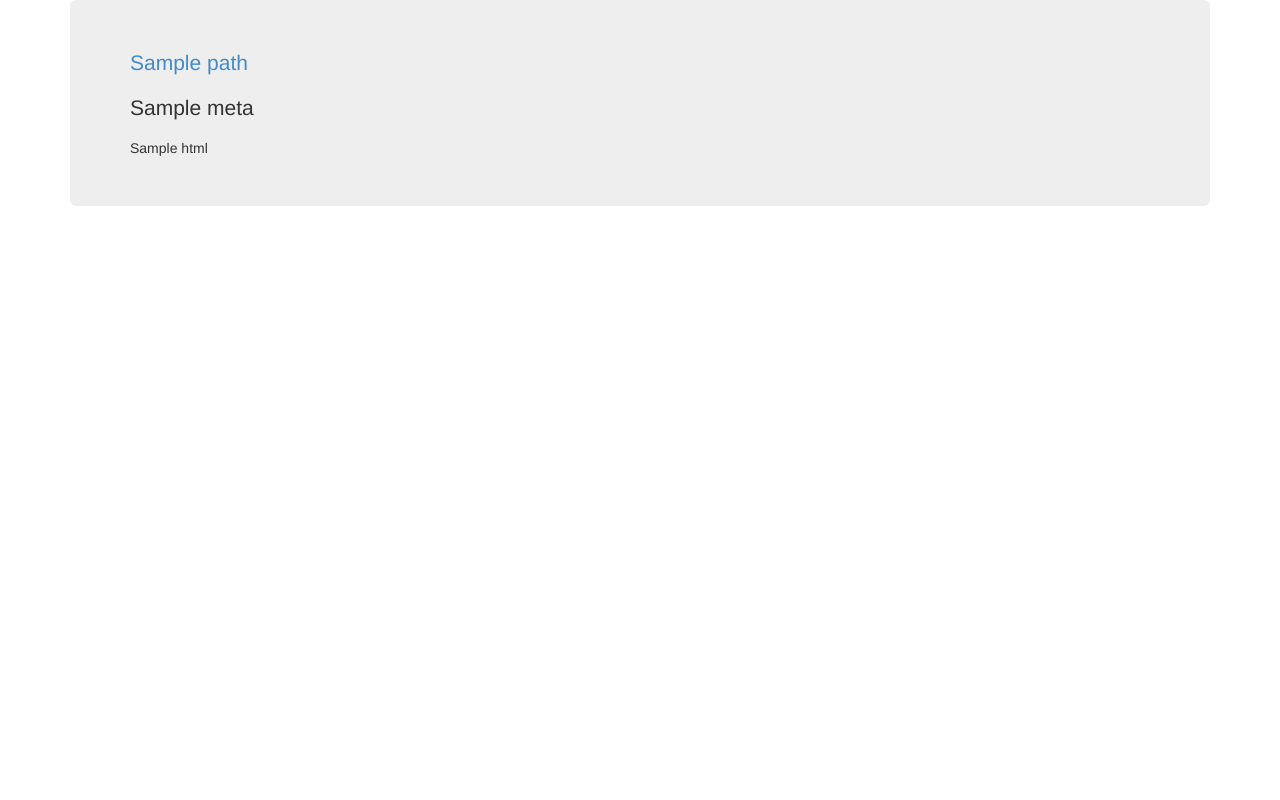
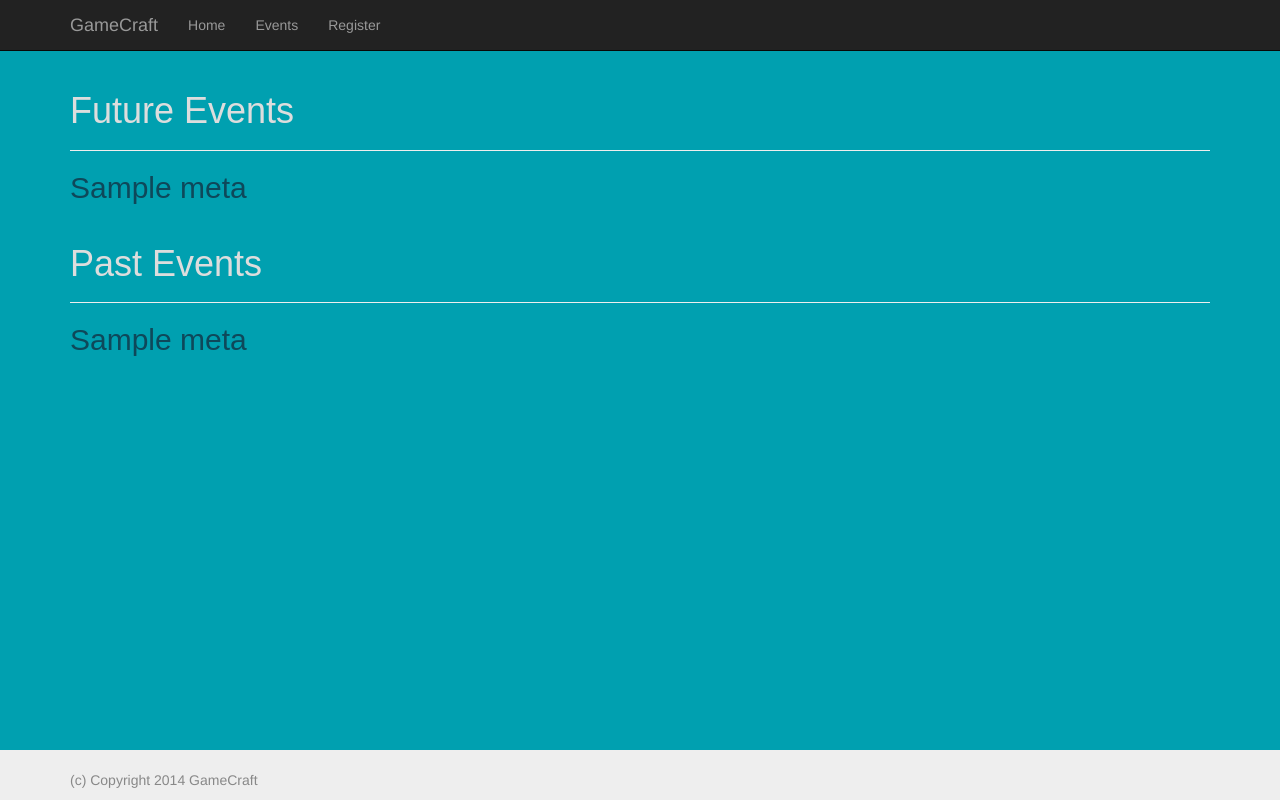
Before and after one commit to gamecraft-it/gamecraft-it-py, a Flask app: template gamecraft/templates/events.html in a window 1280 px wide. Run offline with Flask 2, Linux system fonts and the light colour scheme; the template is opened without the code that fills it: most values are stand-ins (such as "Sample title", 1, 10 or a date in 2020); some libraries are stand-ins or nearby versions.

Commit message:
Continuing to hack on design

```diff
--- a/gamecraft/static/css/gamecraft.css
+++ b/gamecraft/static/css/gamecraft.css
@@ -1,4 +1,29 @@
-.frontpage .navbar {
+h1, h2, h3, h4, h5, h6 {
+    font-family: "nasalization",sans-serif;
+}
+
+/*Sticky footer from http://getbootstrap.com/examples/sticky-footer/*/
+html {
+    position: relative;
+    min-height: 100%;
+}
+
+body {
+    background-color: #aaa;
+    margin-bottom: 60px;
+}
+
+footer {
+    position: absolute;
+    bottom: 0;
+    width: 100%;
+    height: 50px;
+    padding-top: 20px;
+    color: #888;
+    background-color: #eee;
+}
+
+.navbar {
     margin-bottom: 0;
 }
 
@@ -47,3 +72,12 @@
     width: 128px;
     height: 128px;
 }
+
+.eventpage {
+    color: #ddd;
+    background-color: #00A0B0;
+}
+
+.eventpage a {
+    color: #0E485A;
+}
--- a/gamecraft/templates/base.html
+++ b/gamecraft/templates/base.html
@@ -5,6 +5,9 @@
     <meta http-equiv="X-UA-Compatible" content="IE=edge">
     <meta name="viewport" content="width=device-width, initial-scale=1">
     <title>{% block title %}GameCraft{% endblock %}</title>
+
+    <script type="text/javascript" src="//use.typekit.net/fwl3lfi.js"></script>
+    <script type="text/javascript">try{Typekit.load();}catch(e){}</script>
 
     <!-- Bootstrap -->
     <link href="{{ url_for('static', filename='css/bootstrap.min.css') }}" rel="stylesheet">
@@ -17,10 +20,11 @@
     <![endif]-->
 
     <link rel="shortcut icon" href="{{ url_for('static', filename='img/gamecraft-logo-64x64.png') }}"/>
+    <link href="{{ url_for('static', filename='css/gamecraft.css') }}" rel="stylesheet">
     {% block head %}{% endblock %}
   </head>
   <body class="{% block body_class %}{% endblock %}">
-    {% block content %}{% endblock %}
+    {% block body %}{% endblock %}
 
     {% block script %}
     <script src="https://code.jquery.com/jquery.js"></script>
--- /dev/null
+++ b/gamecraft/templates/common.html
@@ -0,0 +1,11 @@
+{% extends "base.html" %}
+
+{% block body %}
+
+{% include "navbar.html" %}
+
+{% block content %}{% endblock %}
+
+{% include "footer.html" %}
+
+{% endblock %}
--- a/gamecraft/templates/events.html
+++ b/gamecraft/templates/events.html
@@ -1,15 +1,28 @@
-{% extends "base.html" %}
+{% extends "common.html" %}
+
 {% block title %}GameCraft Events{% endblock %}
 
+{% block body_class %}eventpage{% endblock %}
+
 {% block content %}
+
 <div class="container">
-{% for event in events %}
-  <div class="jumbotron">
-    <p><a href="{{ url_for('view_event', event=event.path) }}">{{event.path}}</a></p>
-    <p>{{event.meta}}</p>
-    <div>
-      {{event.html | safe}}
-    </div>
+
+<div class="page-header">
+  <h1>Future Events</h1>
+</div>
+
+{% for event in future_events %}
+  <h2><a href="{{ url_for('view_event', event=event.path) }}">{{event.meta.title}}</a></h2>
 {% endfor %}
+
+<div class="page-header">
+  <h1>Past Events</h1>
+</div>
+
+{% for event in past_events %}
+  <h2><a href="{{ url_for('view_event', event=event.path) }}">{{event.meta.title}}</a></h2>
+{% endfor %}
+
 </div>
 {% endblock %}
--- /dev/null
+++ b/gamecraft/templates/footer.html
@@ -0,0 +1,5 @@
+<footer>
+  <div class="container">
+    <p>(c) Copyright 2014 GameCraft</p>
+  </div>
+</footer>
--- /dev/null
+++ b/gamecraft/templates/navbar.html
@@ -0,0 +1,19 @@
+<header class="navbar navbar-inverse navbar-static-top" role="banner">
+  <div class="container">
+    <div class="navbar-header">
+      <button type="button" class="navbar-toggle" data-toggle="collapse" data-target=".navbar-collapse">
+        <span class="sr-only">Toggle navigation</span>
+        <span class="icon-bar"></span>
+        <span class="icon-bar"></span>
+        <span class="icon-bar"></span>
+      </button>
+      <a class="navbar-brand" href="{{ url_for('index') }}">GameCraft</a>
+    </div>
+    <nav class="navbar-collapse collapse">
+      <ul class="nav navbar-nav">
+        <li><a href="{{ url_for('index') }}">Home</a></li>
+        <li><a href="{{ url_for('events') }}">Events</a></li>
+        <li><a href="{{ url_for('events') }}">Register</a></li>
+    </nav>
+  </div>
+</header>
--- a/requirements.txt
+++ b/requirements.txt
@@ -6,3 +6,4 @@ Flask>=0.10,<1.0
 Frozen-Flask>=0.11,<1.0
 Jinja2>=2.7.2,<3.0.0
 Logbook>=0.6.0,<1.0.0
+iso8601>=0.1.8,<1.0.0
```
Also changed, not shown: events/2013-11-10-gamecraft-unplugged.md (added, +32 -0 lines), events/2013-12-07-dublin-gamecraft-4.md (added, +29 -0 lines), events/2014-03-08-london.md (+2 -4 lines), gamecraft/templates/event.html (added, +26 -0 lines), gamecraft/templates/index.html (+3 -26 lines), gamecraft/web.py (+12 -3 lines).
